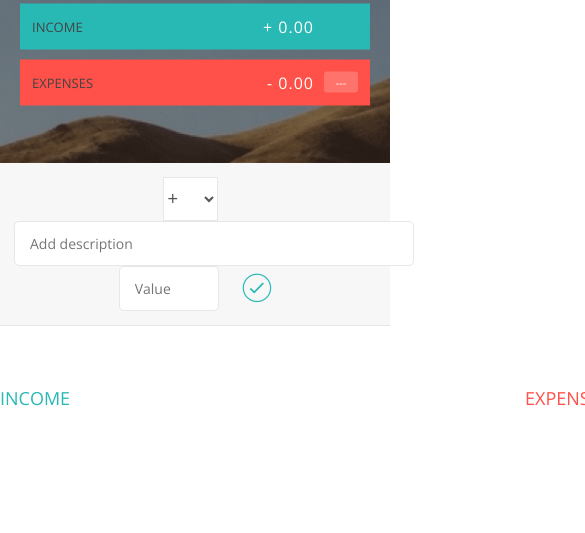
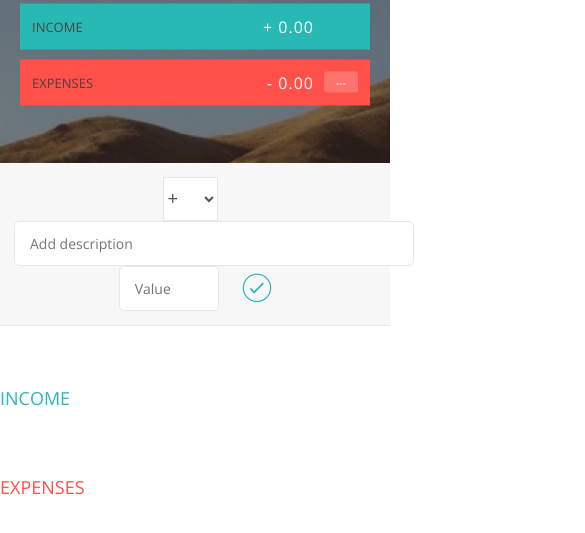
Before and after one commit to sebastiangorski/budget-app, a plain HTML site: page index.html in a window 390 px wide. Shown: the part 175-708 px from the top of the page, 585 px wide, since content can reach past the window. Drawn offline with nearby package versions, Linux system fonts and the light colour scheme.

Commit message:
Added simple responsivness

```diff
--- a/index.html
+++ b/index.html
@@ -5,6 +5,7 @@
         <link href="https://fonts.googleapis.com/css?family=Open+Sans:100,300,400,600" rel="stylesheet" type="text/css">
         <link href="http://code.ionicframework.com/ionicons/2.0.1/css/ionicons.min.css" rel="stylesheet" type="text/css">
         <link type="text/css" rel="stylesheet" href="style.css">
+        <link type="text/css" rel="stylesheet" href="queries.css">
         <title>Budgety</title>
     </head>
     <body>
--- /dev/null
+++ b/queries.css
@@ -0,0 +1,10 @@
+@media only screen and (max-width: 1100px) {
+    .container {
+        width: 600px;
+        margin: 60px auto;
+    }
+
+    .expenses {
+        margin-top: 50px;
+    }
+}
```
